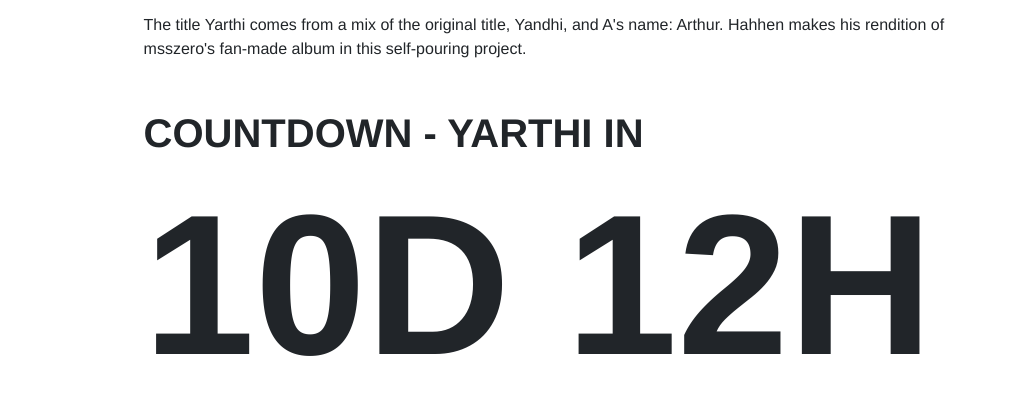
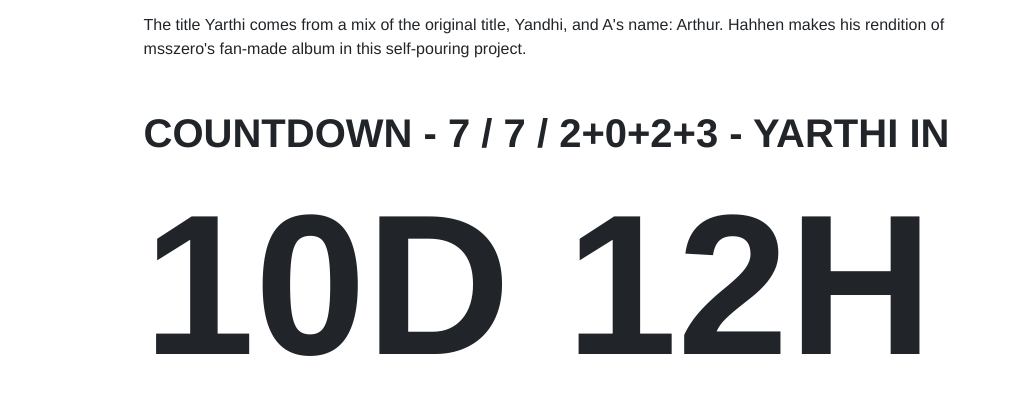
Before and after one commit to hahhen/BBOR, a plain HTML site: page bureau1/yarthi/index.html in a window 1280 px wide. Shown: the part 692-1086 px from the top of the page, without its empty margins (62-1074 px from the left). Drawn offline with nearby package versions, Linux system fonts and the light colour scheme.

Commit message:
cooler countdown

```diff
--- a/bureau1/yarthi/index.html
+++ b/bureau1/yarthi/index.html
@@ -52,7 +52,7 @@
     <p>The title Yarthi comes from a mix of the original title, Yandhi, and A's name: Arthur. Hahhen makes his rendition of msszero's fan-made album in this self-pouring project.</p>
   </div>
   <div class="container projImg">
-    <h1>COUNTDOWN - YARTHI IN</h1>
+    <h1>COUNTDOWN - 7 / 7 / 2+0+2+3 - YARTHI IN</h1>
     <h1 id="demo" style="font-size: 200px;"></h1>
 
     <script>
```
